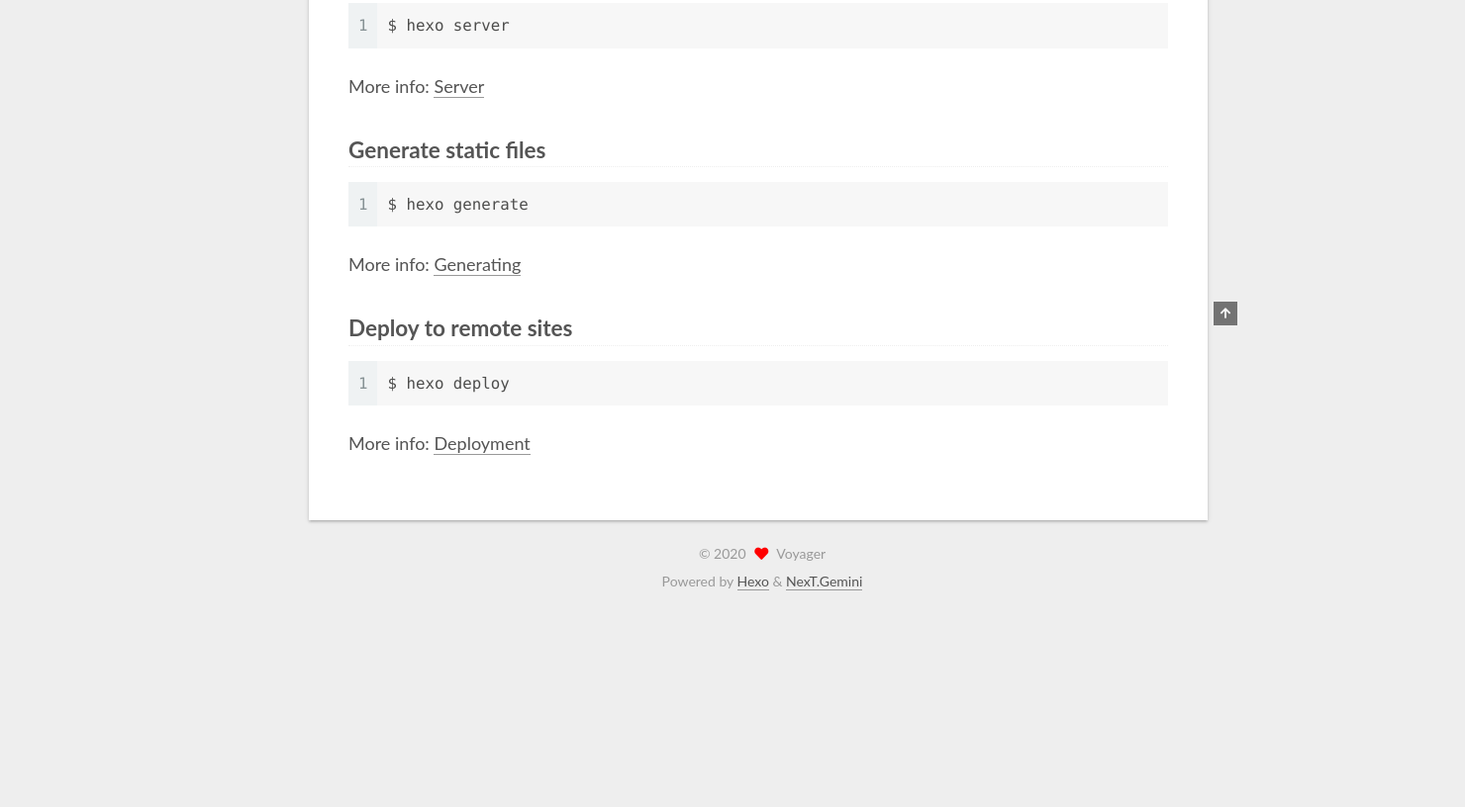
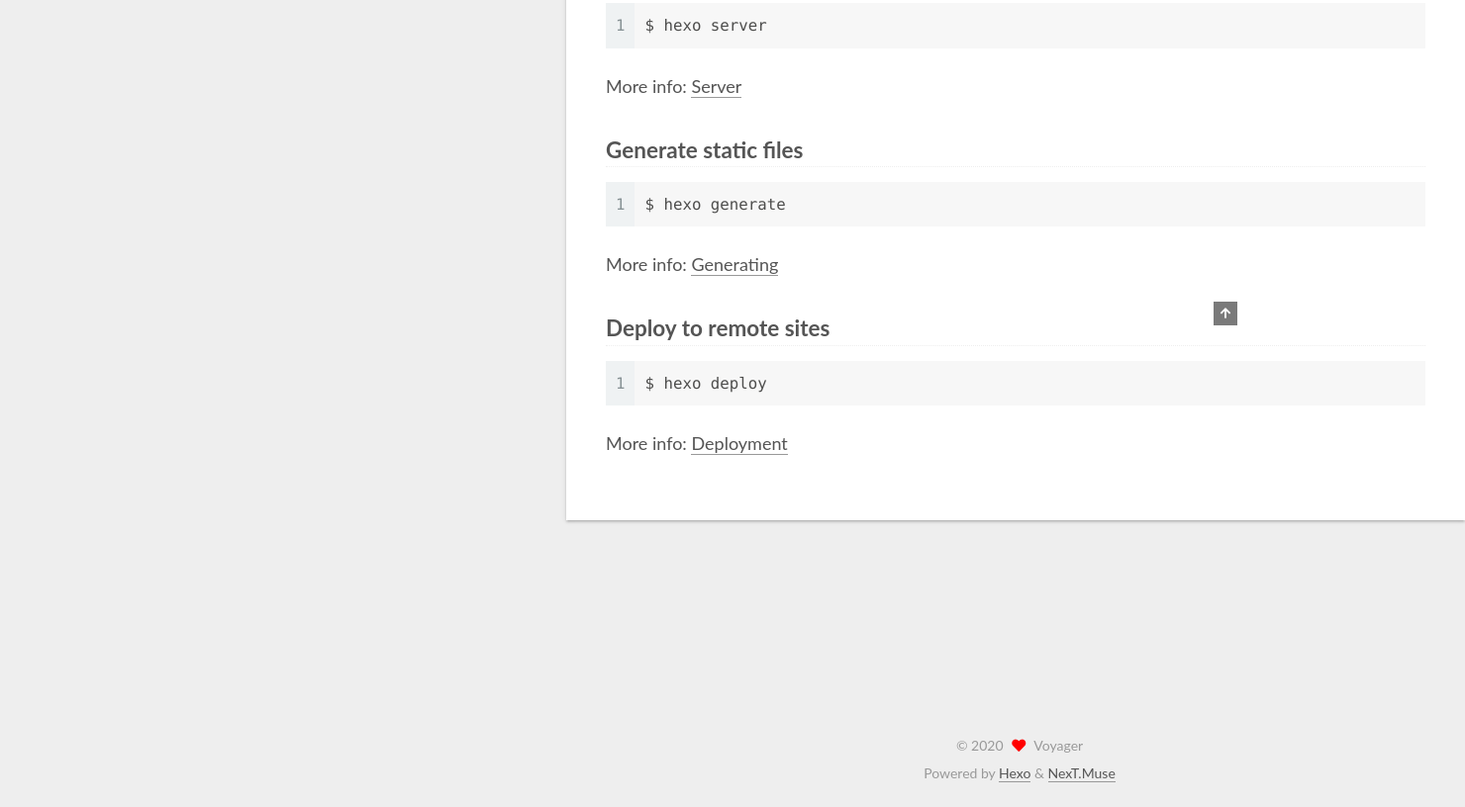
Before and after one commit to AcVoyager/AcVoyager.github.io, a plain HTML site: page 2020/05/19/hello-world/index.html in a window 1280 px wide. Shown: the part 571-1387 px from the top of the page at 99% size, 1480 px wide, since content can reach past the window. Before the commit the page ends 1193 px from the top, so only its background shows below. Drawn offline with Linux system fonts and the light colour scheme.

Commit message:
Site updated: 2020-05-19 23:16:02

```diff
--- a/2020/05/19/hello-world/index.html
+++ b/2020/05/19/hello-world/index.html
@@ -17,7 +17,7 @@
 
 <script id="hexo-configurations">
     var NexT = window.NexT || {};
-    var CONFIG = {"hostname":"yoursite.com","root":"/","scheme":"Gemini","version":"7.8.0","exturl":false,"sidebar":{"position":"left","display":"post","padding":18,"offset":12,"onmobile":false},"copycode":{"enable":false,"show_result":false,"style":null},"back2top":{"enable":true,"sidebar":false,"scrollpercent":false},"bookmark":{"enable":false,"color":"#222","save":"auto"},"fancybox":false,"mediumzoom":false,"lazyload":false,"pangu":false,"comments":{"style":"tabs","active":null,"storage":true,"lazyload":false,"nav":null},"algolia":{"hits":{"per_page":10},"labels":{"input_placeholder":"Search for Posts","hits_empty":"We didn't find any results for the search: ${query}","hits_stats":"${hits} results found in ${time} ms"}},"localsearch":{"enable":false,"trigger":"auto","top_n_per_article":1,"unescape":false,"preload":false},"motion":{"enable":true,"async":false,"transition":{"post_block":"fadeIn","post_header":"slideDownIn","post_body":"slideDownIn","coll_header":"slideLeftIn","sidebar":"slideUpIn"}}};
+    var CONFIG = {"hostname":"yoursite.com","root":"/","scheme":"Muse","version":"7.8.0","exturl":false,"sidebar":{"position":"left","display":"post","padding":18,"offset":12,"onmobile":false},"copycode":{"enable":false,"show_result":false,"style":null},"back2top":{"enable":true,"sidebar":false,"scrollpercent":false},"bookmark":{"enable":false,"color":"#222","save":"auto"},"fancybox":false,"mediumzoom":false,"lazyload":false,"pangu":false,"comments":{"style":"tabs","active":null,"storage":true,"lazyload":false,"nav":null},"algolia":{"hits":{"per_page":10},"labels":{"input_placeholder":"Search for Posts","hits_empty":"We didn't find any results for the search: ${query}","hits_stats":"${hits} results found in ${time} ms"}},"localsearch":{"enable":false,"trigger":"auto","top_n_per_article":1,"unescape":false,"preload":false},"motion":{"enable":true,"async":false,"transition":{"post_block":"fadeIn","post_header":"slideDownIn","post_body":"slideDownIn","coll_header":"slideLeftIn","sidebar":"slideUpIn"}}};
   </script>
 
   <meta name="description" content="Welcome to Hexo! This is your very first post. Check documentation for more info. If you get any problems when using Hexo, you can find the answer in troubleshooting or you can ask me on GitHub. Quick">
@@ -318,7 +318,7 @@
   </span>
   <span class="author" itemprop="copyrightHolder">Voyager</span>
 </div>
-  <div class="powered-by">Powered by <a href="https://hexo.io/" class="theme-link" rel="noopener" target="_blank">Hexo</a> & <a href="https://theme-next.org/" class="theme-link" rel="noopener" target="_blank">NexT.Gemini</a>
+  <div class="powered-by">Powered by <a href="https://hexo.io/" class="theme-link" rel="noopener" target="_blank">Hexo</a> & <a href="https://muse.theme-next.org/" class="theme-link" rel="noopener" target="_blank">NexT.Muse</a>
   </div>
 
 
@@ -344,7 +344,7 @@
 <script src="/js/motion.js"></script>
 
 
-<script src="/js/schemes/pisces.js"></script>
+<script src="/js/schemes/muse.js"></script>
 
 
 <script src="/js/next-boot.js"></script>
```
Also changed, not shown: archives/2020/05/index.html (+3 -3 lines), archives/2020/index.html (+3 -3 lines), archives/index.html (+3 -3 lines), index.html (+3 -3 lines).
